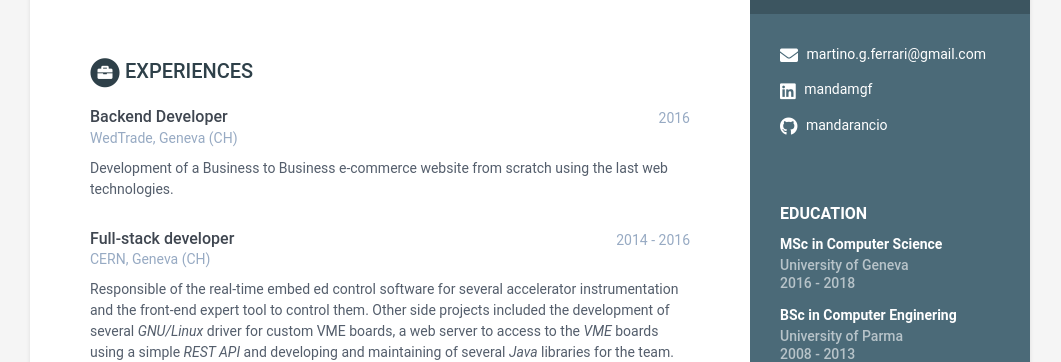
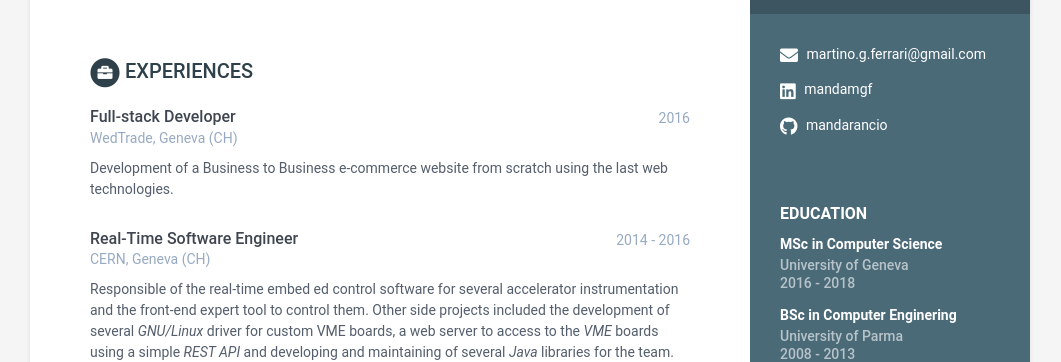
Before and after one commit to Mandarancio/Mandarancio.github.io, a Jekyll site: the page built from index.html, in a window 1280 px wide. Shown: the part 289-651 px from the top of the page, without its empty margins (110-1171 px from the left). Built offline with Jekyll 4.4.1, drawn with Linux system fonts in a browser that asks for light colours.

```diff
--- a/_data/data.yml
+++ b/_data/data.yml
@@ -74,13 +74,13 @@ education:
         *Relevant courses*: Robotics, Automatic Controls A&B, Digital Telecommunication, Electronics A&B, Electronics A&B, Signal Processing, Object-Oriented Languages and Operative Systems
 
 experiences:
-    - role: Backend Developer
+    - role: Full-stack  Developer
       time: 2016
       company: WedTrade, Geneva (CH)
       details: |
         Development of a Business to Business e-commerce website from scratch using the last web technologies.
 
-    - role: Full-stack developer
+    - role: Real-Time Software Engineer
       time: 2014 - 2016
       company: CERN, Geneva (CH)
       details: |
```
